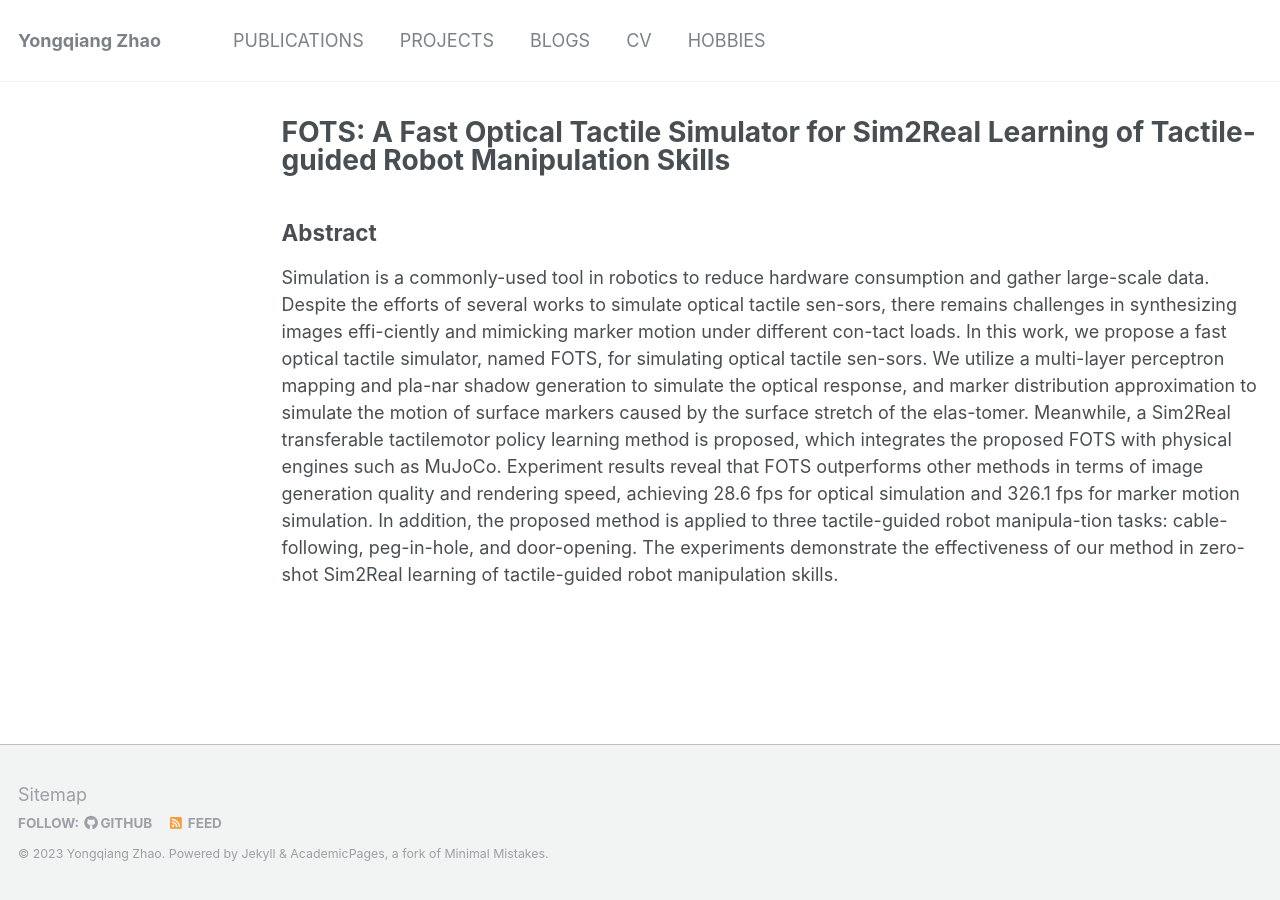
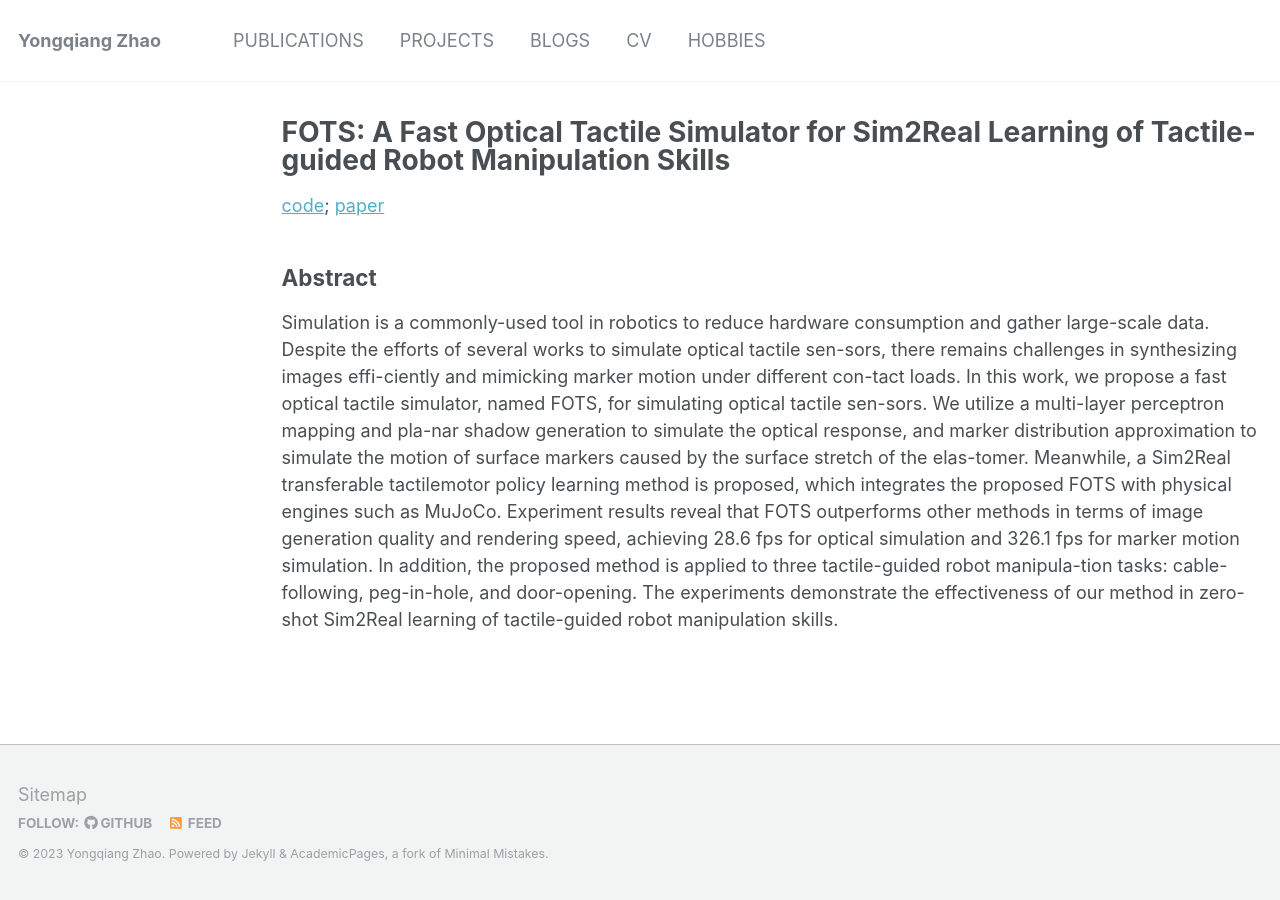
Before and after one commit to Rancho-zhao/Rancho-zhao.github.io, a Jekyll site: the page built from _pages/fots.md, in a window 1280 px wide. Built offline with Jekyll 4.4.1, drawn with Linux system fonts in a browser that asks for light colours.

Commit message:
Update fots.md

```diff
--- a/_pages/fots.md
+++ b/_pages/fots.md
@@ -5,6 +5,8 @@ permalink: /fots/
 author_profile: false
 ---
 
+[code](https://github.com/Rancho-zhao/FOTS); [paper](https://github.com/Rancho-zhao/FOTS)
+
 ## Abstract
 
 Simulation is a commonly-used tool in robotics to reduce hardware consumption and gather large-scale data. Despite the efforts of several works to simulate optical tactile sen-sors, there remains challenges in synthesizing images effi-ciently and mimicking marker motion under different con-tact loads. In this work, we propose a fast optical tactile simulator, named FOTS, for simulating optical tactile sen-sors. We utilize a multi-layer perceptron mapping and pla-nar shadow generation to simulate the optical response, and marker distribution approximation to simulate the motion of surface markers caused by the surface stretch of the elas-tomer. Meanwhile, a Sim2Real transferable tactilemotor policy learning method is proposed, which integrates the proposed FOTS with physical engines such as MuJoCo. Experiment results reveal that FOTS outperforms other methods in terms of image generation quality and rendering speed, achieving 28.6 fps for optical simulation and 326.1 fps for marker motion simulation. In addition, the proposed method is applied to three tactile-guided robot manipula-tion tasks: cable-following, peg-in-hole, and door-opening. The experiments demonstrate the effectiveness of our method in zero-shot Sim2Real learning of tactile-guided robot manipulation skills.
```
